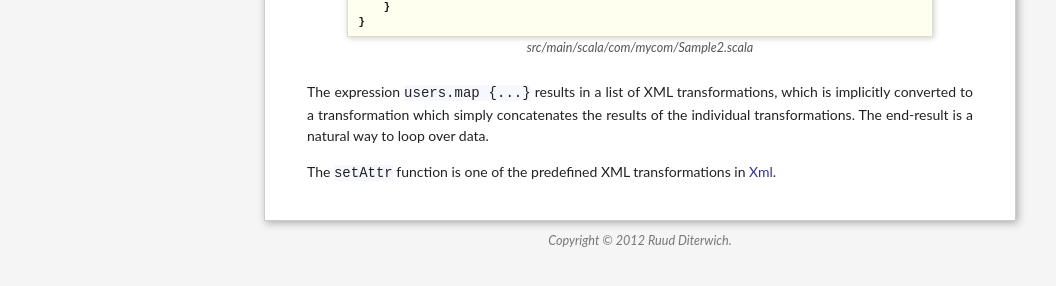
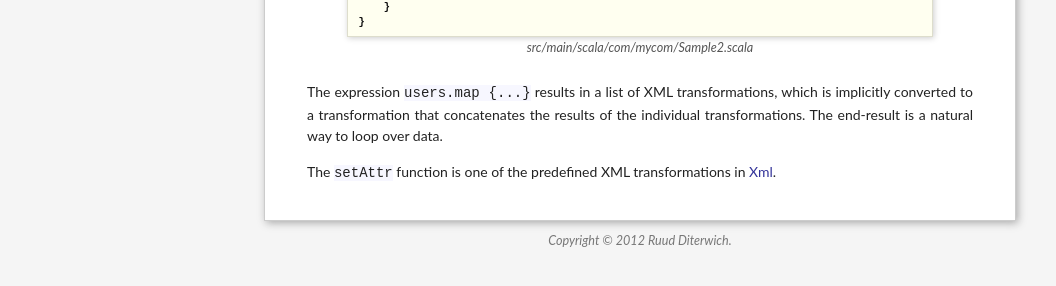
Before and after one commit to scalastuff/scalaleafs, a Jekyll site: the page built from serving-data.md, in a window 1280 px wide. Shown: the part 503-789 px from the top of the page, without its empty margins (0-1056 px from the left). Built offline with Jekyll 4.4.1, drawn with Linux system fonts in a browser that asks for light colours.

Commit message:
Updated serving-data.md

```diff
--- a/serving-data.md
+++ b/serving-data.md
@@ -34,6 +34,6 @@ class Sample2(users : List[User]) extends Template {
 <label>src/main/scala/com/mycom/Sample2.scala</label>
 
 The expression `users.map {...}` results in a list of XML transformations, which is
-implicitly converted to a transformation which simply concatenates the results of the individual transformations. The end-result is a natural way to loop over data.
+implicitly converted to a transformation that concatenates the results of the individual transformations. The end-result is a natural way to loop over data.
 
 The `setAttr` function is one of the predefined XML transformations in [Xml](http://scalaleafs.net/api/index.html#net.scalaleafs.Xml$).
```
